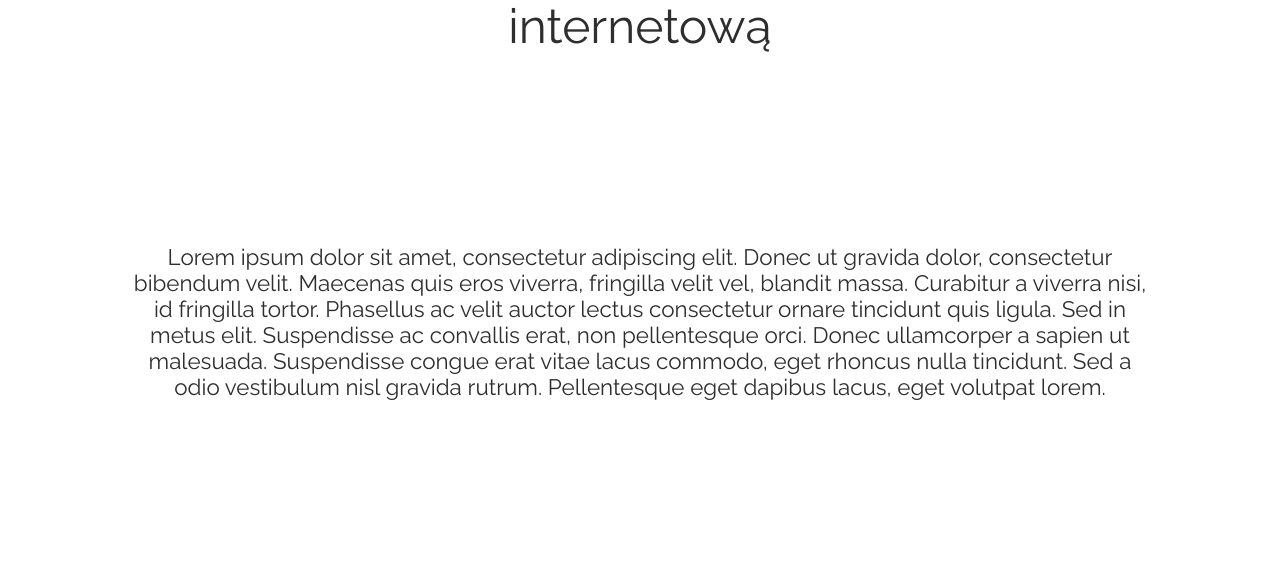
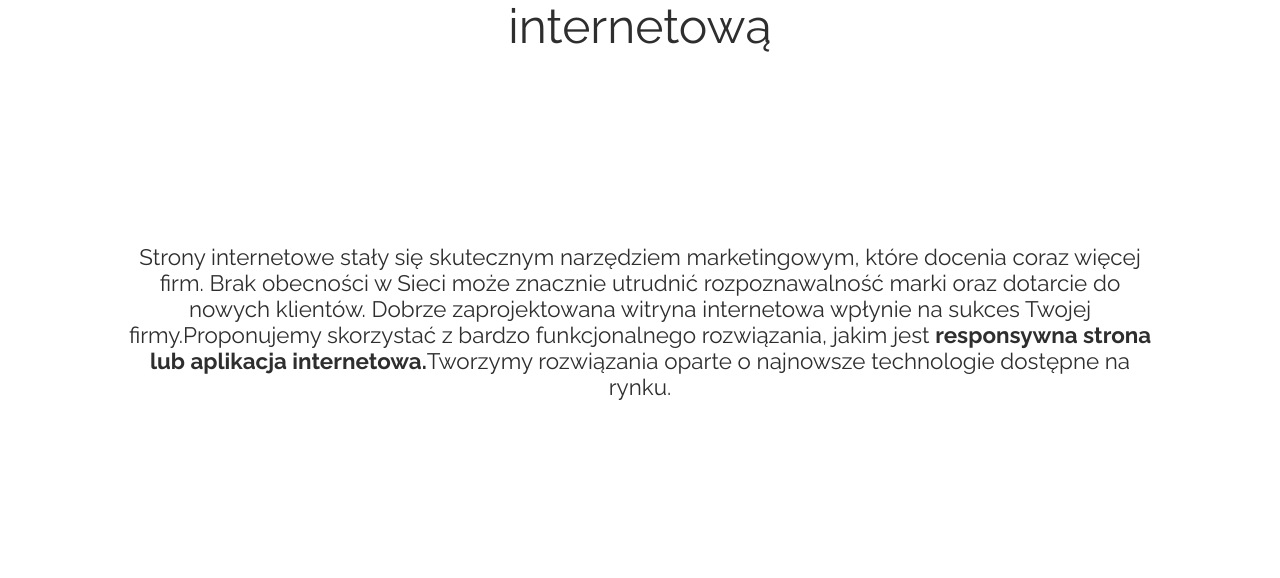
Before and after one commit to pitmal/react-router-project, a React (Create React App) app: page /oferta in a window 1280 px wide. Shown: the part 974-1552 px from the top of the page. Built offline with nearby package versions, Linux system fonts and the light colour scheme.

Commit message:
cd.. form validations

```diff
--- a/public/index.html
+++ b/public/index.html
@@ -16,7 +16,7 @@
 
     <meta
       name="description"
-      content="Web site created using create-react-app"
+      content="Aplikacje internetowe,responsywne strony www,marketing internetowy ,SEO, CPC - zbudujemy rozwiązanie IT dedykowane dla ciebie - PrudentCode.pl"
     />
     <link rel="apple-touch-icon" href="%PUBLIC_URL%/logo192.png" />
     <!--
@@ -33,7 +33,7 @@
       work correctly both with client-side routing and a non-root public URL.
       Learn how to configure a non-root public URL by running `npm run build`.
     -->
-    <title>React App</title>
+    <title>PrudentCode.pl</title>
   </head>
   <body>
     <noscript>You need to enable JavaScript to run this app.</noscript>
--- a/src/layouts/common/Footer.js
+++ b/src/layouts/common/Footer.js
@@ -1,6 +1,6 @@
 import React from "react";
 import { Link } from "react-router-dom";
-import logoImg from "../../images/logo-mallabs-white.png";
+import logoImg from "../../images/prudentcode-white.png";
 import "../../styles/Footer.css";
 const Footer = () => {
   return (
@@ -10,9 +10,17 @@ const Footer = () => {
         <span> Copyright &copy; 2020</span>
       </div>
       <div className="social-wrapper">
-        {<Link to="#">facebook</Link>}
-        {<Link to="#">instagram</Link>}
-        {<Link to="#">linkedIn</Link>}
+        <Link to="#">
+          <i className="fab fa-facebook-f"></i>facebook
+        </Link>
+
+        <Link to="#">
+          {" "}
+          <i className="fab fa-instagram"></i>instagram
+        </Link>
+        <Link to="#">
+          <i className="fab fa-linkedin-in"></i>linkedIn
+        </Link>
       </div>
       <div className="terms-wrapper">
         {<Link to="#">Polityka</Link>}
--- a/src/layouts/common/Logo.js
+++ b/src/layouts/common/Logo.js
@@ -1,6 +1,6 @@
 import React from "react";
 import { NavLink } from "react-router-dom";
-import logoImg from "../../images/logo-mallabs-dark.png";
+import logoImg from "../../images/prudentcode-dark.png";
 import "../../styles/Logo.css";
 const Logo = () => {
   return (
--- a/src/layouts/contact/ContactLayout.js
+++ b/src/layouts/contact/ContactLayout.js
@@ -60,13 +60,29 @@ const ContactLayout = () => {
     }
     recaptcha.execute();
     setError(null);
+
+    await fetch("http://localhost:3002/prudentcode/server.php", {
+      method: "POST",
+      body: JSON.stringify(formValues),
+      headers: {
+        "Content-Type": "application/json"
+      }
+    }).then(response => {
+      if (response.status === 200) {
+        response.json().then(data => {
+          if (data.status === "success") {
+            setMessage(data.message);
+          } else if (data.status === "fail") {
+            setError(`Wiadomość nie została wysłana - ${data.error}`);
+          }
+        });
+      } else if (response.status !== 200) {
+        setError("wiadomość nie została wysłana");
+      }
+    });
   };
 
-  const onResolved = () => {
-    setMessage(
-      "Wiadomość wysłana - Dziękujemy za zainteresowanie naszą ofertą."
-    );
-  };
+  const onResolved = () => {};
   return (
     <>
       <Header fixed={fixedNav} active={fixedNavActive} />
--- a/src/layouts/offers/analytics/ContentAnalytics.js
+++ b/src/layouts/offers/analytics/ContentAnalytics.js
@@ -5,18 +5,13 @@ const ContentAnalytics = ({ active }) => {
   return (
     <>
       <h2 className="offers-title-analytics">
-        Zaprojektujemy dla Ciebie w pełni responsywną stronę internetową
+        Podpięta analityka to potwierdzenie skutecznych działań
       </h2>
       <p className="offers-text-analytics">
-        Lorem ipsum dolor sit amet, consectetur adipiscing elit. Donec ut
-        gravida dolor, consectetur bibendum velit. Maecenas quis eros viverra,
-        fringilla velit vel, blandit massa. Curabitur a viverra nisi, id
-        fringilla tortor. Phasellus ac velit auctor lectus consectetur ornare
-        tincidunt quis ligula. Sed in metus elit. Suspendisse ac convallis erat,
-        non pellentesque orci. Donec ullamcorper a sapien ut malesuada.
-        Suspendisse congue erat vitae lacus commodo, eget rhoncus nulla
-        tincidunt. Sed a odio vestibulum nisl gravida rutrum. Pellentesque eget
-        dapibus lacus, eget volutpat lor
+        Nasze <strong>kwalifikacje indwywidualne Googla</strong> to gwarancja
+        poprawnych umiejętność niezbędnych do śledzenia ruchu w twojej
+        aplikacji, optymalizacji treści, zwiększenia organicznych zasięgów –
+        budowania rozpoznawalność twojej marki.
       </p>
       <Pentagon
         key="darkGrey"
--- a/src/layouts/offers/responsive/ContentResponsive.js
+++ b/src/layouts/offers/responsive/ContentResponsive.js
@@ -8,15 +8,13 @@ const ContentResponsive = ({ active }) => {
         Zaprojektujemy dla Ciebie w pełni responsywną stronę internetową{" "}
       </h2>
       <p className="offers-text">
-        Lorem ipsum dolor sit amet, consectetur adipiscing elit. Donec ut
-        gravida dolor, consectetur bibendum velit. Maecenas quis eros viverra,
-        fringilla velit vel, blandit massa. Curabitur a viverra nisi, id
-        fringilla tortor. Phasellus ac velit auctor lectus consectetur ornare
-        tincidunt quis ligula. Sed in metus elit. Suspendisse ac convallis erat,
-        non pellentesque orci. Donec ullamcorper a sapien ut malesuada.
-        Suspendisse congue erat vitae lacus commodo, eget rhoncus nulla
-        tincidunt. Sed a odio vestibulum nisl gravida rutrum. Pellentesque eget
-        dapibus lacus, eget volutpat lorem.
+        Strony internetowe stały się skutecznym narzędziem marketingowym, które
+        docenia coraz więcej firm. Brak obecności w Sieci może znacznie utrudnić
+        rozpoznawalność marki oraz dotarcie do nowych klientów. Dobrze
+        zaprojektowana witryna internetowa wpłynie na sukces Twojej
+        firmy.Proponujemy skorzystać z bardzo funkcjonalnego rozwiązania, jakim
+        jest <strong>responsywna strona lub aplikacja internetowa.</strong>
+        Tworzymy rozwiązania oparte o najnowsze technologie dostępne na rynku.
       </p>
       <Pentagon
         key="green"
--- a/src/layouts/offers/strategy/ContentMarketing.js
+++ b/src/layouts/offers/strategy/ContentMarketing.js
@@ -5,18 +5,16 @@ const ContentMarketing = ({ active }) => {
   return (
     <>
       <h2 className="offers-title-marketing">
-        Zaprojektujemy dla Ciebie w pełni responsywną stronę internetową{" "}
+        Świadomie zbudujemy wiarygodność twojej marki{" "}
       </h2>
       <p className="offers-text-marketing">
-        Lorem ipsum dolor sit amet, consectetur adipiscing elit. Donec ut
-        gravida dolor, consectetur bibendum velit. Maecenas quis eros viverra,
-        fringilla velit vel, blandit massa. Curabitur a viverra nisi, id
-        fringilla tortor. Phasellus ac velit auctor lectus consectetur ornare
-        tincidunt quis ligula. Sed in metus elit. Suspendisse ac convallis erat,
-        non pellentesque orci. Donec ullamcorper a sapien ut malesuada.
-        Suspendisse congue erat vitae lacus commodo, eget rhoncus nulla
-        tincidunt. Sed a odio vestibulum nisl gravida rutrum. Pellentesque eget
-        dapibus lacus, eget volutpat lorem.
+        Marketing internetowy odgrywa ogromna rolę w procesie poznawania
+        marki,ustawienie odpowiednio zoptymalizowanej kampanii reklamowej obniży
+        koszty pozyskania klienta a przemyślane określenie grup docelowych
+        korzystnie wpłynie na zwrot z inwestycji.Stworzymy dla ciebie{" "}
+        <strong>
+          kampanie CPC, poprowadzimy Sociale, przeprowadzimy audyt SEO
+        </strong>
       </p>
       <Pentagon
         key="dirtBlue"
--- a/src/styles/Footer.css
+++ b/src/styles/Footer.css
@@ -27,13 +27,17 @@
 .footer-wrapper .terms-wrapper {
   justify-content: center;
   align-items: center;
+  text-align: center;
+}
+.footer-wrapper .social-wrapper a {
+  width: 100%;
 }
 .footer-wrapper .logo-wrapper a,
 .footer-wrapper .social-wrapper a,
 .footer-wrapper .terms-wrapper a {
   display: block;
   flex-basis: 10%;
-  padding: 10%;
+  padding: 20%;
   text-decoration: none;
   color: rgb(203, 208, 213);
   text-transform: uppercase;
@@ -43,6 +47,7 @@
   transition: 0.3s;
   position: relative;
 }
+
 .footer-wrapper .logo-wrapper a:hover,
 .footer-wrapper .social-wrapper a:hover,
 .footer-wrapper .terms-wrapper a:hover {
@@ -63,6 +68,16 @@
   transform: translate(-50%, -50%);
   padding-top: 25%;
 }
+.fab {
+  font-size: 2rem;
+  padding-right: 10px;
+}
+.fab.fa-facebook-f {
+  vertical-align: -5px;
+}
+.fab.fa-instagram {
+  vertical-align: -5px;
+}
 
 @media (max-width: 860px) {
   .footer-wrapper {
@@ -79,10 +94,6 @@
   .footer-wrapper .terms-wrapper {
     padding: 0;
   }
-  .footer-wrapper .logo-wrapper img {
-    padding: 10%;
-    width: 90%;
-  }
 }
 @media (orientation: landscape) and (max-width: 823px) {
   .footer-wrapper {
```
Also changed, not shown: src/images/prudentcode-dark.png (added), src/images/prudentcode-white.png (added).
